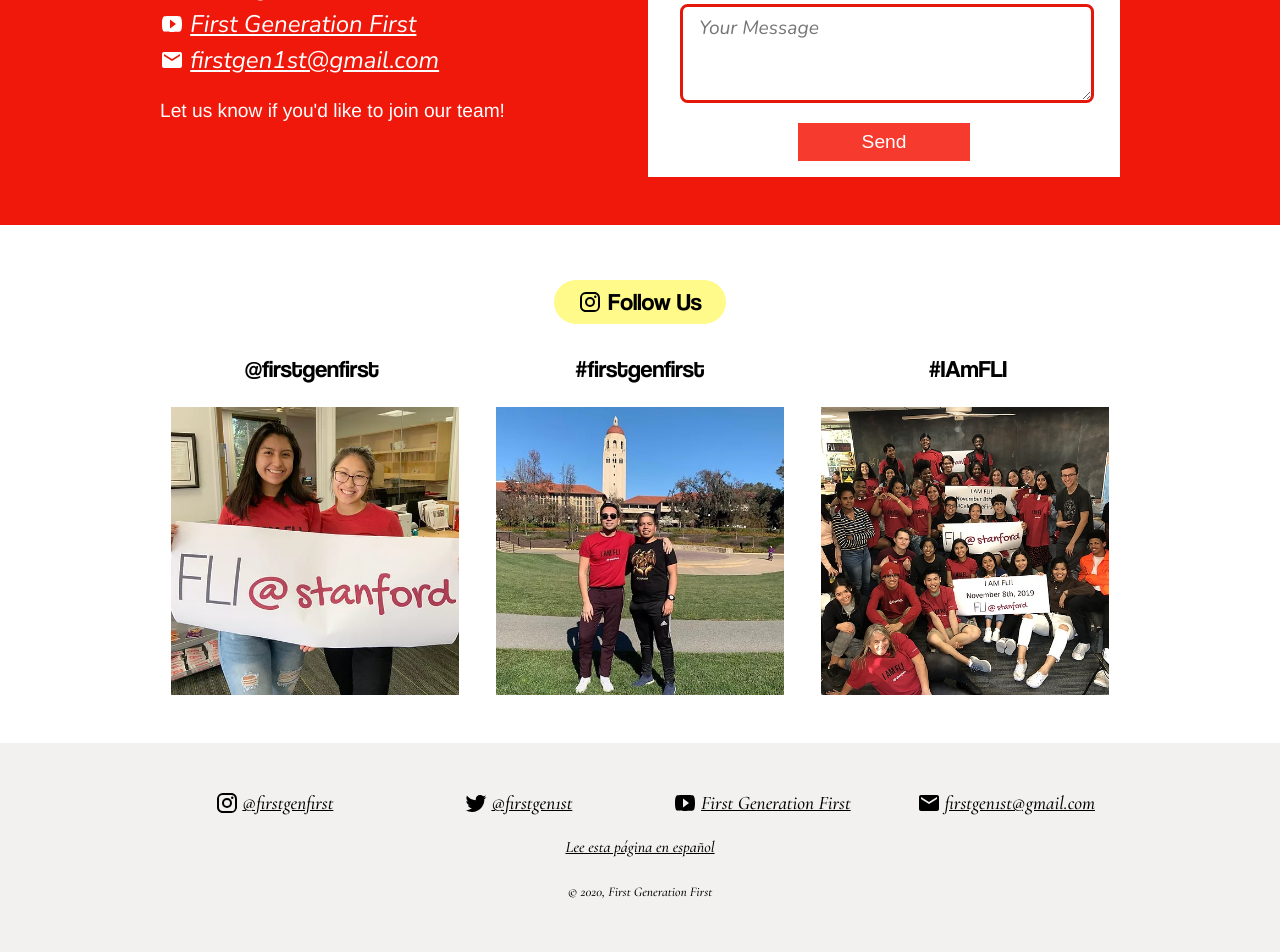
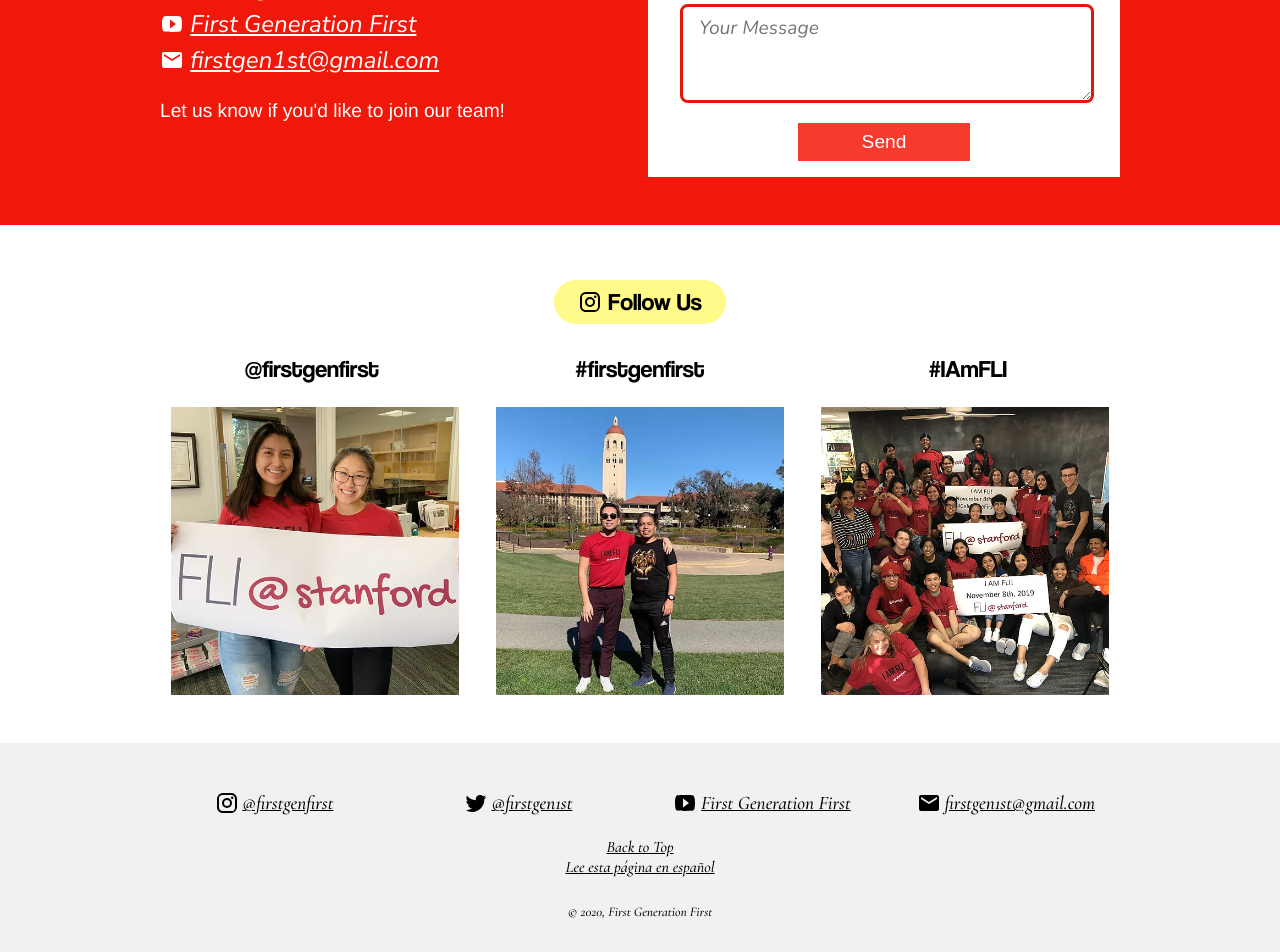
Before and after one commit to FirstGenFirst/FirstGenFirst.github.io, a Jekyll site: the page built from index.html, in a window 1280 px wide. Shown: the part 2996-3948 px from the top of the page. Built offline with Jekyll 4.4.1, drawn with Linux system fonts in a browser that asks for light colours.

Commit message:
Back to Top button in footer and fix 404 styles

```diff
--- a/404.html
+++ b/404.html
@@ -8,5 +8,5 @@ lang-ref: "404"
 <section>
   <h1>404</h1>
   <h2>Page Not Found</h2>
-  <div>Try going back <a href="{{ site.baseurl }}/">home</a>.</div>
+  <div>Try going back <a href="{{ site.baseurl }}/" class="link">home</a>.</div>
 </section>
--- a/_layouts/default.es.html
+++ b/_layouts/default.es.html
@@ -42,7 +42,7 @@
     {% endif %}
 </head>
 <body>
-    <header>
+    <header id="top">
         <div>
             <a href="{{ site.baseurl }}/hogar" target="_self"><img src="{{ site.baseurl }}/media/FGF.yellow.circle.outline.svg" alt="Yellow FGF Logo" /></a>
             <div>
@@ -100,6 +100,9 @@
             <div><a href="{{ site.youtube.url }}"><span class="link">{% include social-media-icons.html social_icon="youtube" %}</span>&nbsp;<span>{{ site.youtube.name }}</span></a></div>
             <div><a href="mailto:{{ site.email }}"><span class="link">{% include social-media-icons.html social_icon="email" %}</span>&nbsp;<span>{{ site.email }}</span></a></div>
         </div>
+        <div id="back-to-top">
+            <a href="#top" class="link">Volver arriba</a>
+        </div>
         <div id="footer-translate">
             {% if page.en %}<a href="{{ page.en }}" class="link">Read this page in English</a>{% endif %}
         </div>
--- a/_layouts/default.html
+++ b/_layouts/default.html
@@ -42,7 +42,7 @@
     {% endif %}
 </head>
 <body>
-    <header>
+    <header id="top">
         <div>
             <a href="{{ site.baseurl }}/" target="_self"><img src="{{ site.baseurl }}/media/FGF.yellow.circle.outline.svg" alt="Yellow FGF Logo" /></a>
             <div>
@@ -100,6 +100,9 @@
             <div><a href="{{ site.youtube.url }}"><span class="link">{% include social-media-icons.html social_icon="youtube" %}</span>&nbsp;<span>{{ site.youtube.name }}</span></a></div>
             <div><a href="mailto:{{ site.email }}"><span class="link">{% include social-media-icons.html social_icon="email" %}</span>&nbsp;<span>{{ site.email }}</span></a></div>
         </div>
+        <div id="back-to-top">
+            <a href="#top" class="link">Back to Top</a>
+        </div>
         <div id="footer-translate">
             {% if page.es %}<a href="{{ page.es }}" class="link">Lee esta página en español</a>{% endif %}
         </div>
--- a/css/404.scss
+++ b/css/404.scss
@@ -2,7 +2,7 @@
 ---
 {% include sass_variables.scss %}
 
-section {
+body section {
 	background-color: white;
 	padding: 4em;
 
@@ -16,23 +16,14 @@ section {
 	h2 {
 		font-size: 2em;
 		font-family: $Coolvetica;
+		font-style: initial;
 		text-align: center;
-		margin: 0;
+		margin: 0 auto;
 	}
 
 	div {
 		font-family: $Helvetica;
 		text-align: center;
-		margin: 2em 0 0;
-
-		a {
-			color: inherit;
-			text-decoration: underline;
-
-			&:hover,
-			&:focus {
-				text-decoration: none;
-			}
-		}
+		margin: 2em auto 0;
 	}
 }
--- a/css/main.scss
+++ b/css/main.scss
@@ -388,7 +388,7 @@ footer {
 		}
 	}
 
-	#footer-translate {
+	#back-to-top {
 		margin-top: 1em;
 	}
 
```
